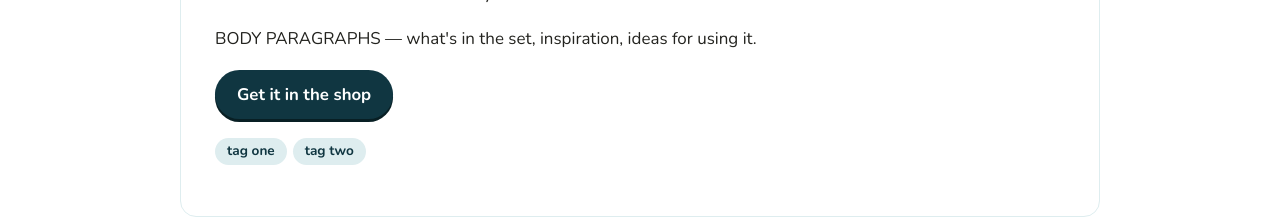
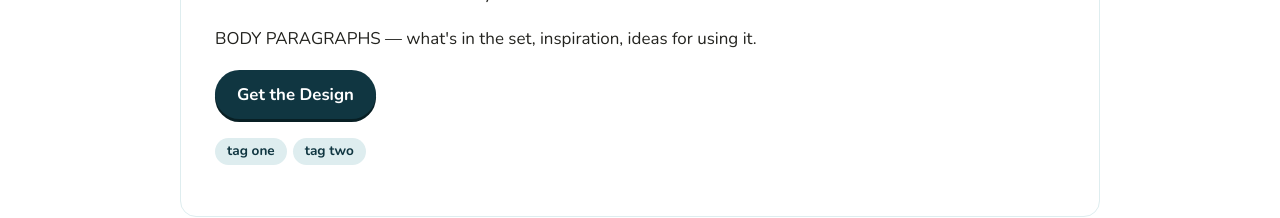
Before and after one commit to floozylousclipartcorner/floozylous-blog, a plain HTML site: page POST-TEMPLATE.html in a window 1280 px wide. Shown: the part 294-512 px from the top of the page. Drawn offline with nearby package versions, Linux system fonts and the light colour scheme.

Commit message:
Template button label: Get the Design wording

```diff
--- a/POST-TEMPLATE.html
+++ b/POST-TEMPLATE.html
@@ -37,7 +37,7 @@
     <!-- Optional hero image: <p><img src="/assets/images/POST-SLUG.jpg" alt="DESCRIBE THE IMAGE" style="max-width:100%;border-radius:12px"></p> -->
     <p>OPENING PARAGRAPH — the story hook.</p>
     <p>BODY PARAGRAPHS — what's in the set, inspiration, ideas for using it.</p>
-    <p><a class="btn" href="LINK TO THE ETSY LISTING">Get it in the shop</a></p>
+    <p><a class="btn" href="LINK TO THE ETSY LISTING">Get the Design</a></p>
     <p><span class="tag">tag one</span><span class="tag">tag two</span></p>
   </article>
   <p class="backtoblog"><a href="/blog/">← Back to the blog</a></p>
```
